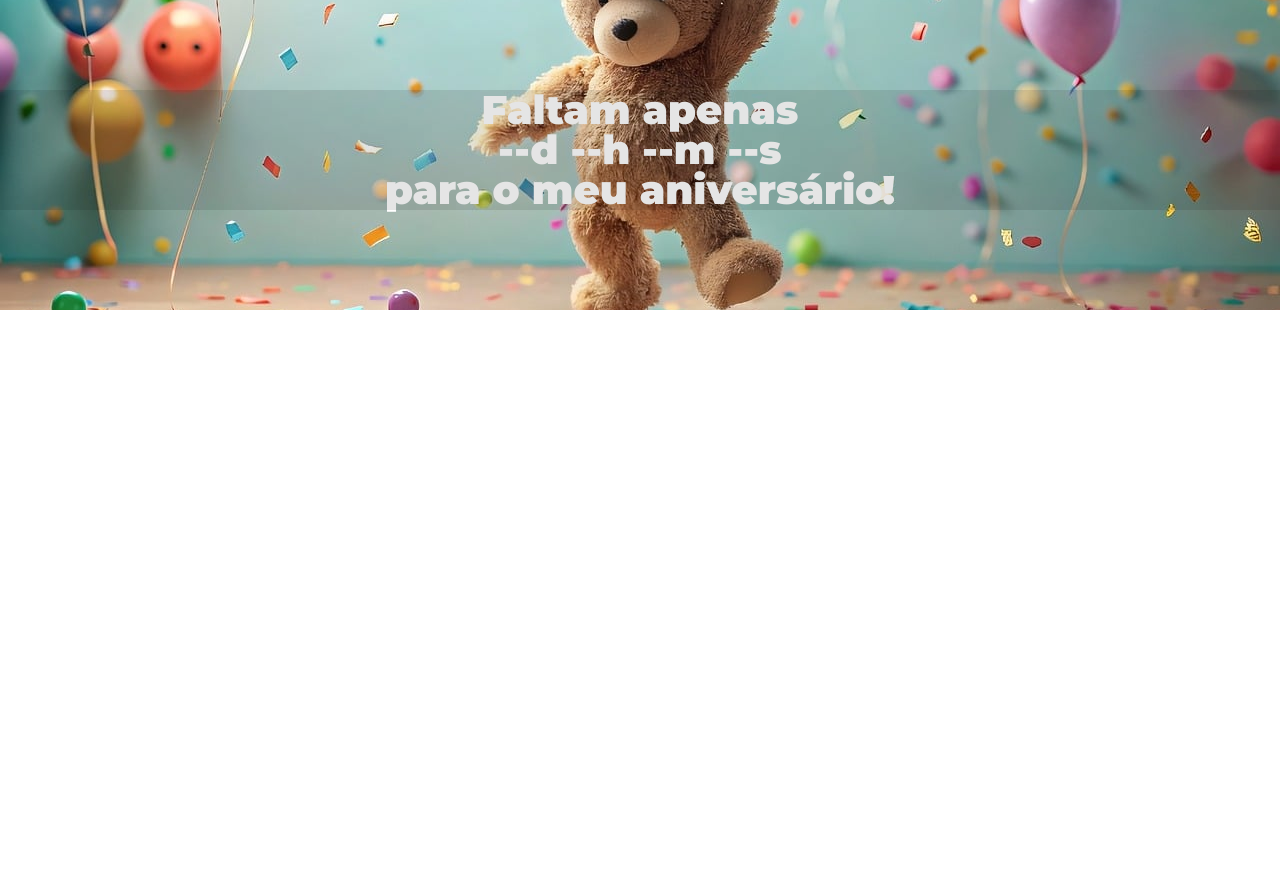
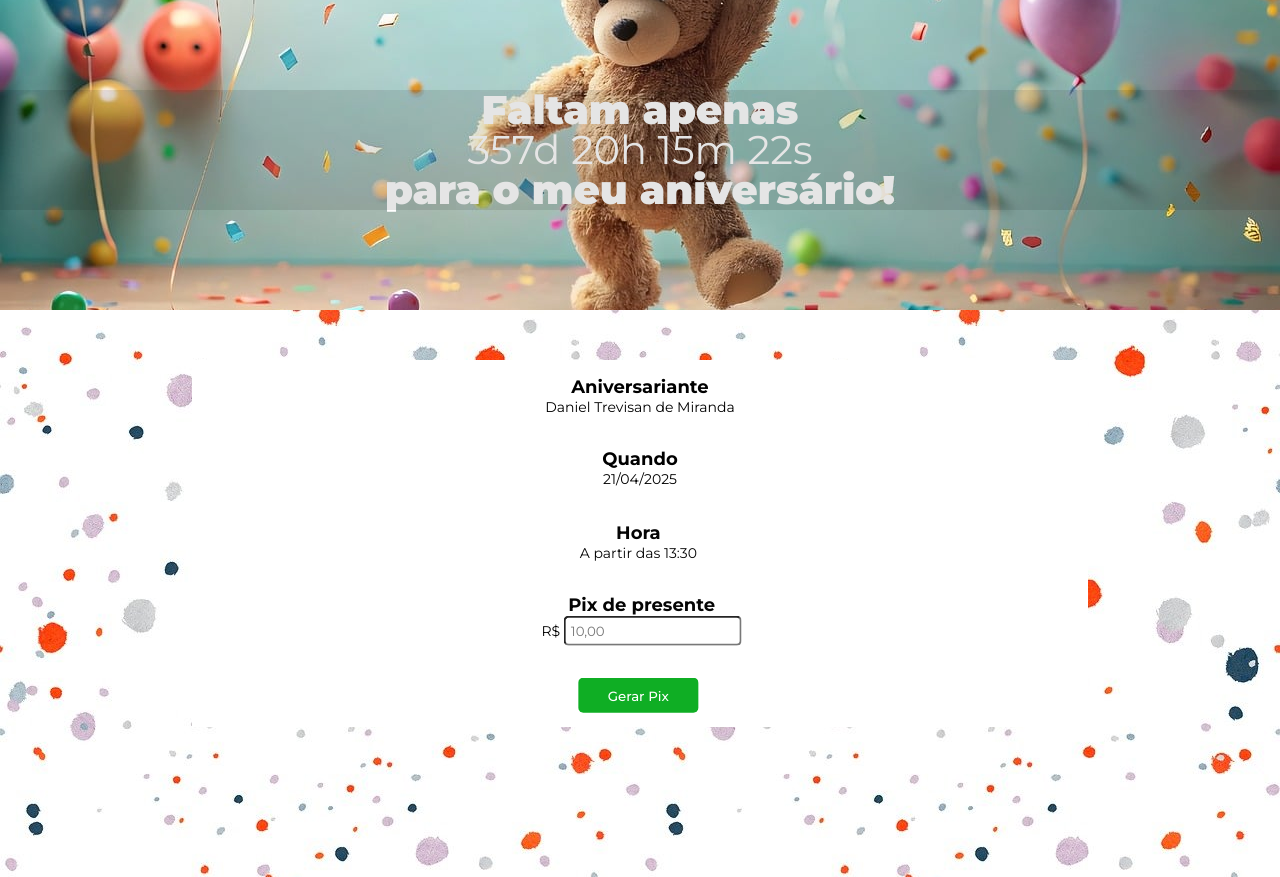
Before and after one commit to trevisandaniel/MD21_birthday, a website built with Parcel: page src/index.html in a window 1280 px wide. Shown: the part 260-1137 px from the top of the page. Before the commit the page ends 800 px from the top, so only its background shows below. Built offline with nearby package versions, Linux system fonts and the light colour scheme.

Commit message:
finalizando o chart

```diff
--- a/src/index.html
+++ b/src/index.html
@@ -8,6 +8,7 @@
     <link rel="preconnect" href="https://fonts.gstatic.com" crossorigin>
     <link href="https://fonts.googleapis.com/css2?family=Montserrat:ital,wght@0,100..900;1,100..900&display=swap" rel="stylesheet">
     <link rel="stylesheet" href="styles/main.scss">
+    <link rel="stylesheet" href="https://unpkg.com/aos@next/dist/aos.css" />
 </head>
 <body>
     <header class="hero">
@@ -16,7 +17,7 @@
                 <p class="hero__info__text">
                     Faltam apenas
                 </p>
-                <p class="hero__info__text">--d --h --m --s</p>
+                <p class="hero__info__text"><span id="contador"></span></p>
                 <p class="hero__info__text">
                     para o meu aniversário!
                 </p>
@@ -24,7 +25,56 @@
         </div>
     </header>
 
+    <section class="chart">
+        <div class="container">
+            <div class="chart__info">
+                <ul class="chart__info__ul" data-aos="fade-up-right" data-aos-duration="3000">
+                    <li class="chart__info__ul__li">
+                        <b>Aniversariante</b>
+                        Daniel Trevisan de Miranda
+                    </li>
+                </ul>
+            </div>
 
+            <div class="chart__info">
+                <ul class="chart__info__ul" data-aos="fade-up-left" data-aos-duration="3000">
+                    <li class="chart__info__ul__li">
+                        <b>Quando</b>
+                        21/04/2025
+                    </li>
+                </ul>
+            </div>
+
+
+            <div class="chart__info">
+                <ul class="chart__info__ul" data-aos="fade-up-right" data-aos-duration="3000">
+                    <li class="chart__info__ul__li">
+                        <b>Hora</b>
+                        A partir das 13:30
+                    </li>
+                </ul>
+            </div>
+
+            <div class="chart__info">
+                <ul class="chart__info__ul" data-aos="fade-up-left" data-aos-duration="3000">
+                    <li class="chart__info__ul__li">
+                        <b>Pix de presente</b>
+                        R$ <input type="number" placeholder="10,00">
+                    </li>
+                </ul>
+            </div>
+
+            <div class="chart__info">
+                <ul class="chart__info__ul" data-aos="fade-up-right" data-aos-duration="3000">
+                    <li class="chart__info__ul__li">
+                        <button>Gerar Pix</button>
+                    </li>
+                </ul>
+            </div>
+        </div>
+    </section>
+
+    <script src="https://unpkg.com/aos@next/dist/aos.js"></script>
     <script src="scripts/main.js"></script>
 </body>
 </html>
--- a/src/scripts/main.js
+++ b/src/scripts/main.js
@@ -1 +1,28 @@
-console.log('teste');
+AOS.init();
+
+const dataDoEvento = new Date("Apr 21, 2025 13:30:00");
+const timeStampDoEvento = dataDoEvento.getTime();
+
+const contaAsHoras = setInterval(function() {
+    const agora = new Date();
+    const timeStampAtual = agora.getTime();
+
+    const distanciaAteOEvento = timeStampDoEvento - timeStampAtual;
+
+    const diaEmMs = 1000 * 60 * 60 * 24;
+    const horaEmMs = 1000 * 60 * 60;
+    const minutoEmMs = 1000 * 60;
+
+
+    const diasAteOEvento = Math.floor(distanciaAteOEvento / diaEmMs) ;
+    const horasAteOEvento = Math.floor((distanciaAteOEvento % diaEmMs) / horaEmMs);
+    const minutosAteOEvento = Math.floor((distanciaAteOEvento % horaEmMs) / minutoEmMs);
+    const segundosAteOEvento = Math.floor((distanciaAteOEvento % minutoEmMs) / 1000);
+
+    document.getElementById('contador').innerHTML = `${diasAteOEvento}d ${horasAteOEvento}h ${minutosAteOEvento}m ${segundosAteOEvento}s`;
+
+    if(distanciaAteOEvento < 0){
+        clearInterval(contaAsHoras);
+        document.getElementById('contador').innerHTML = 'Evento expirado!';
+    }
+}, 1000);
--- /dev/null
+++ b/src/styles/_chart.scss
@@ -0,0 +1,54 @@
+.chart{
+    padding-top: 50px;
+    background-image: url(/images/fundo2.jpg);
+    padding-bottom: 150px;
+
+    &__info{
+        width: 70%;
+        margin: auto;
+        padding: 16px 24px;
+        background-color: #ffffff;
+
+        @media (max-width: 640px){
+            width: 90%;
+        }
+
+        &__ul{
+            display: flex;
+            justify-content: center;
+            text-align: center;
+            gap: 40px;
+
+            &__li{
+                list-style: none;
+                font-size: 14px;
+
+                b{
+                    font-size: 18px;
+                    font-weight: 700;
+                    display: block;
+                }
+            }
+        }
+
+        input{
+            border-radius: 5px;
+            height: 30px;
+            padding-left: 5px;
+        }
+        button{
+            width: 120px;
+            height: 35px;
+            border-radius: 5px;
+            border: none;
+            cursor: pointer;
+            color: #ffffff;
+            font-weight: 500;
+            background-color: #0bad20;
+
+            &:hover{
+                background-color: #066813;
+            }
+        }
+    }
+}
--- a/src/styles/main.scss
+++ b/src/styles/main.scss
@@ -1,4 +1,5 @@
 @use 'hero';
+@use 'chart';
 *{
     margin: 0;
     padding: 0;
```
Also changed, not shown: images/fundo2.jpg (added).
